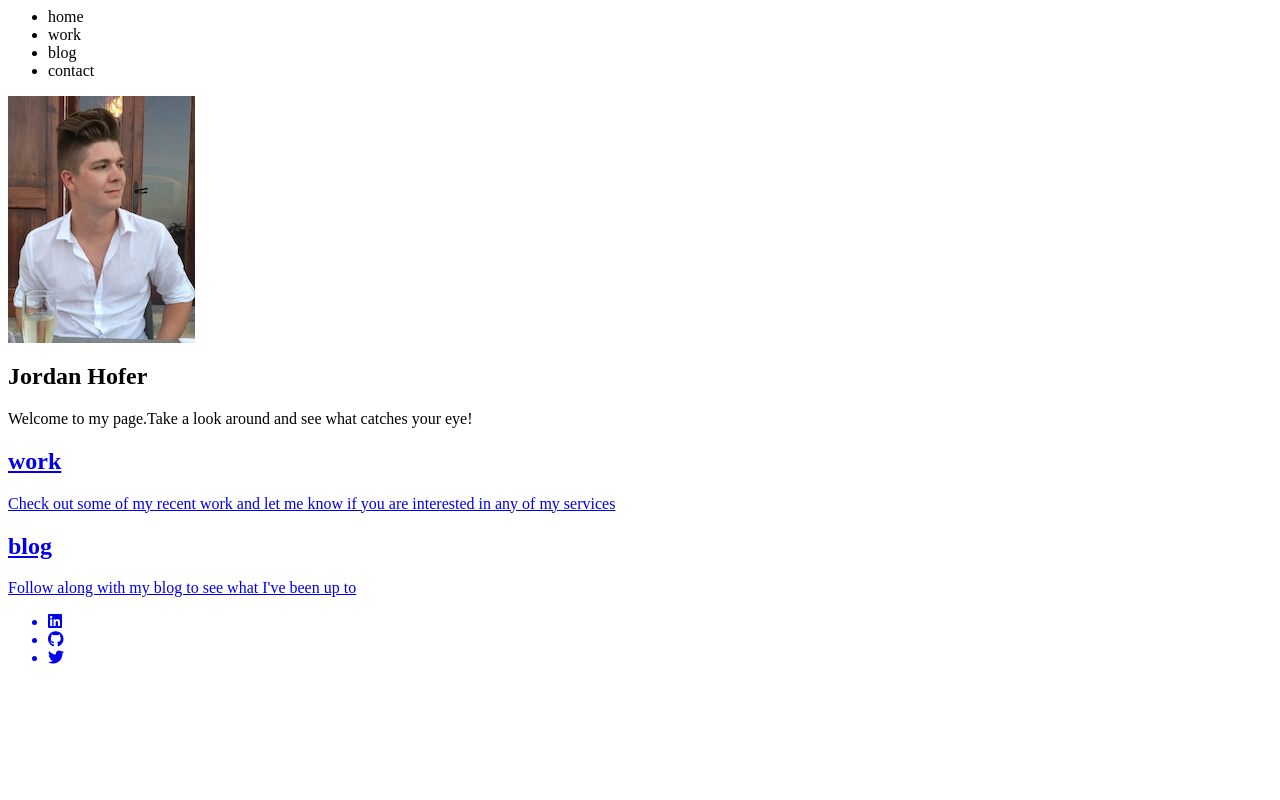
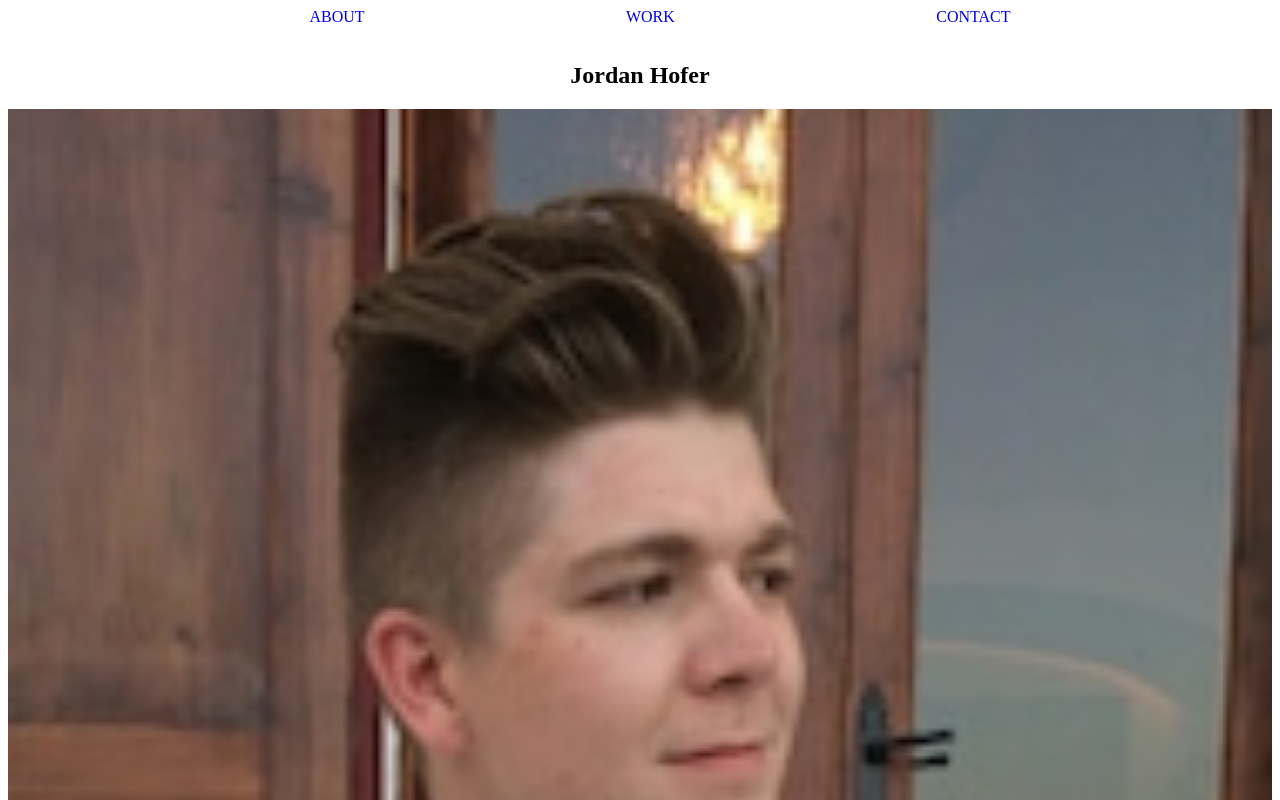
Before and after one commit to JordanHofer92/JordanHofer92.github.io, a plain HTML site: page index.html in a window 1280 px wide. Shown: the top 800 px of the page. Drawn offline with Linux system fonts and the light colour scheme.

Commit message:
Organized root directory, began some basic structural styles

```diff
--- /dev/null
+++ b/Styles/main.css
@@ -0,0 +1,36 @@
+html {
+    scroll-behavior: smooth;
+}
+
+body {
+    max-width: 100%;
+}
+
+a {
+    text-decoration: none;
+}
+
+ul {
+    list-style: none;
+    display: flex;
+    justify-content: space-evenly;
+    text-transform: uppercase;
+}
+
+h2 {
+    text-transform: uppercase;
+}
+
+article {
+    text-align: center;
+}
+
+.home {
+    display: flex;
+    flex-direction: column;
+    text-align: center;
+}
+
+.home img {
+    object-fit: contain;
+}
--- a/index.html
+++ b/index.html
@@ -4,45 +4,53 @@
     <meta name="viewport" content="width=device-width, initial-scale=1.0">
     <meta http-equiv="X-UA-Compatible" content="ie=edge">
     <script src="https://kit.fontawesome.com/ca3f327da4.js" crossorigin="anonymous"></script>
-    <link rel="stylesheet" href="main.css">
-    <title>Jordan T.E. Hofer</title>
+    <link rel="stylesheet" href="./Styles/main.css">
+    <title>Jordan Hofer</title>
 </head>
 <body>
     <div class="page-container">
         <nav>
             <div class="menu">
                 <ul class="menu-links">
-                    <li>home</li>
-                    <li>work</li>
-                    <li>blog</li>
-                    <li>contact</li>
+                    <a href="#about"><li>about</li></a>
+                    <a href="#work"><li>work</li></a>
+                    <a href="#contact"><li>contact</li></a>
                 </ul>
             </div>
         </nav>
         <section class="home">
+            <h1>Jordan Hofer</h1>
             <img src="./Images/profile.jpg" alt="A picture of Jordan">
             <div class="home-greeting">
-                <h1>Jordan Hofer</h1>
-                <p>Welcome to my page.Take a look around and see what catches your eye!</p>
+                <!-- <p>Welcome to my site! I build well organized, structural websites using HTML, CSS, JavaScript, and React. I am passionate about nature, athletics, and international cuisines and take inspiration from these facets of my life. Take a look around and see what catches your eye. If you like anything you see, contact me and let's collaborate on your next project!</p> -->
+                <p>I am a front-end web developer that builds well organized, structural websites using HTML, CSS, JavaScript, and React.</p>
             </div>
         </section>
-            <article id="work" class="work">
-                <a href="/splashpage.html"><div class="work-description">
-                    <h2>work</h2>
-                    <p>Check out some of my recent work and let me know if you are interested in any of my services</p>
+        <section>
+            <article id="about" class="about">
+                <a href="../src/splashpage.html"><div class="work-description">
+                    <h2>about</h2>
+                    <p>Take a look at what I've been learning, creating, and participating in </p>
                 </div></a>
             </article>
-            <article id="blog" class="blog">
-                <a href="./splashpage.html"><div class="blog-description">
-                    <h2>blog</h2>
-                    <p>Follow along with my blog to see what I've been up to</p>
+            <article id="work" class="work">
+                <a href="../src/splashpage.html"><div class="work-description">
+                    <h2>work</h2>
+                    <p>Check out some of my recent work </p>
                 </div></a>
             </article>
-            <div id="contact" class="socials">
-                <ul>
-                    <a href="https://www.linkedin.com/in/jordan-hofer-07478b159/" target="_blank" class="linkedin"><li><i class="fab fa-linkedin"></i></li></a>
-                    <a href="https://github.com/JordanHofer92" target="_blank" class="github"><li><i class="fab fa-github"></i></li></a>
-                    <a href="https://twitter.com/JordanHofer18" target="_blank" class="twitter"><li><i class="fab fa-twitter"></i></li></a>
+            <article id="contact" class="contact">
+                <a href="../src/splashpage.html"><div class="blog-description">
+                    <h2>contact</h2>
+                    <p>Get in touch with me for any questions or feedback you may have</p>
+                </div></a>
+            </article>
+        </section>
+            <div id="socials">
+                <ul class="socials">
+                    <a href="https://www.linkedin.com/in/jordan-hofer-07478b159/" target="_blank" class="linkedin"><li><i class="fab fa-linkedin fa-2x"></i></li></a>
+                    <a href="https://github.com/JordanHofer92?tab=repositories" target="_blank" class="github"><li><i class="fab fa-github fa-2x"></i></li></a>
+                    <a href="https://twitter.com/JordanHofer18" target="_blank" class="twitter"><li><i class="fab fa-twitter fa-2x"></i></li></a>
                 </ul>
             </div>
 
--- a/main.css
+++ /dev/null
@@ -1,8 +0,0 @@
-html {
-    scroll-behavior: smooth;
-}
-
-body {
-    max-width: 100%;
-
-}
```
Also changed, not shown: src/about.html (added, +11 -0 lines), src/contact.html (added, +11 -0 lines), src/splashpage.html (renamed from splashpage.html, +2 -2 lines), src/work.html (added, +11 -0 lines), Styles/splash.css (renamed from splash.css).
